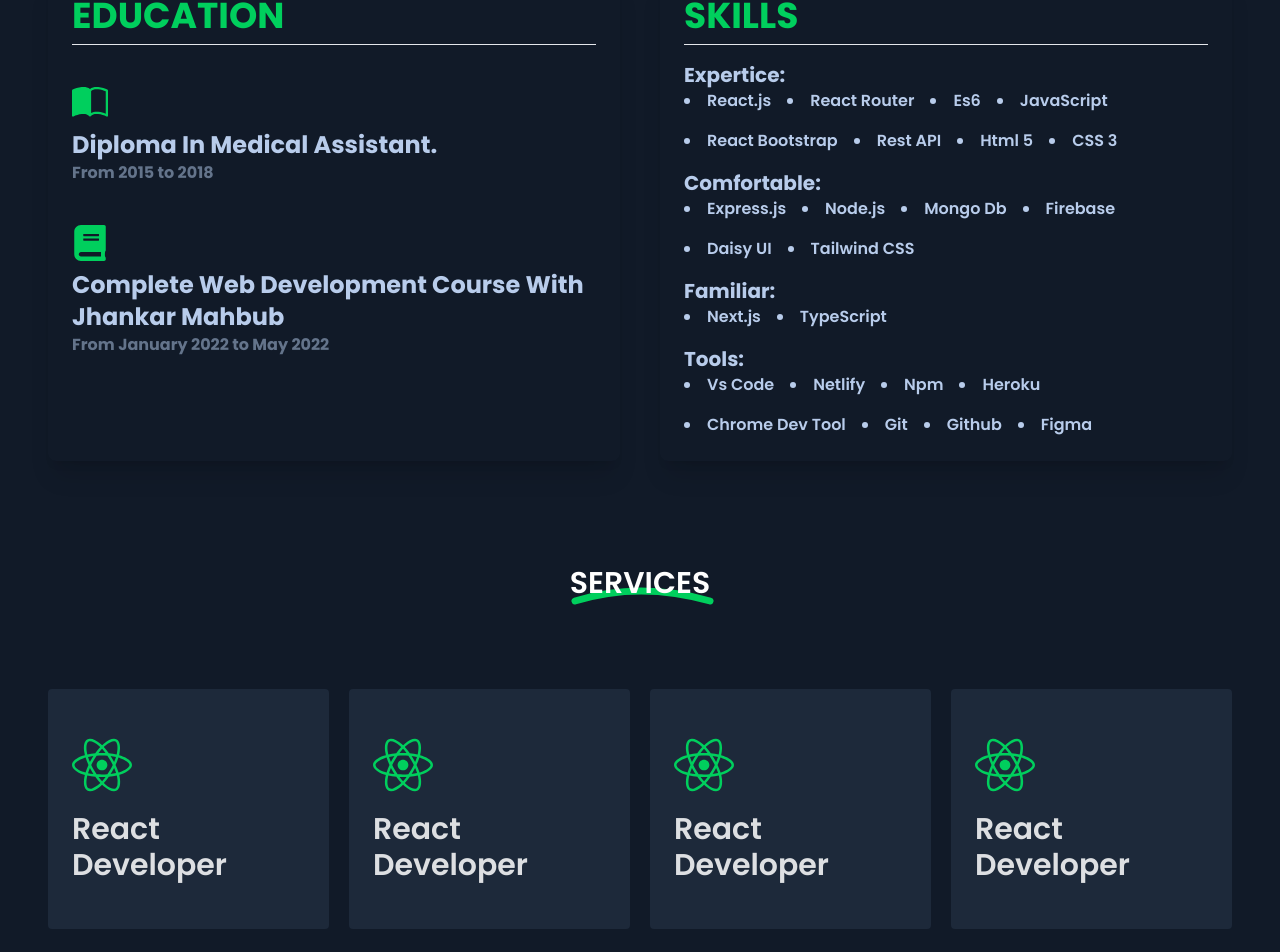
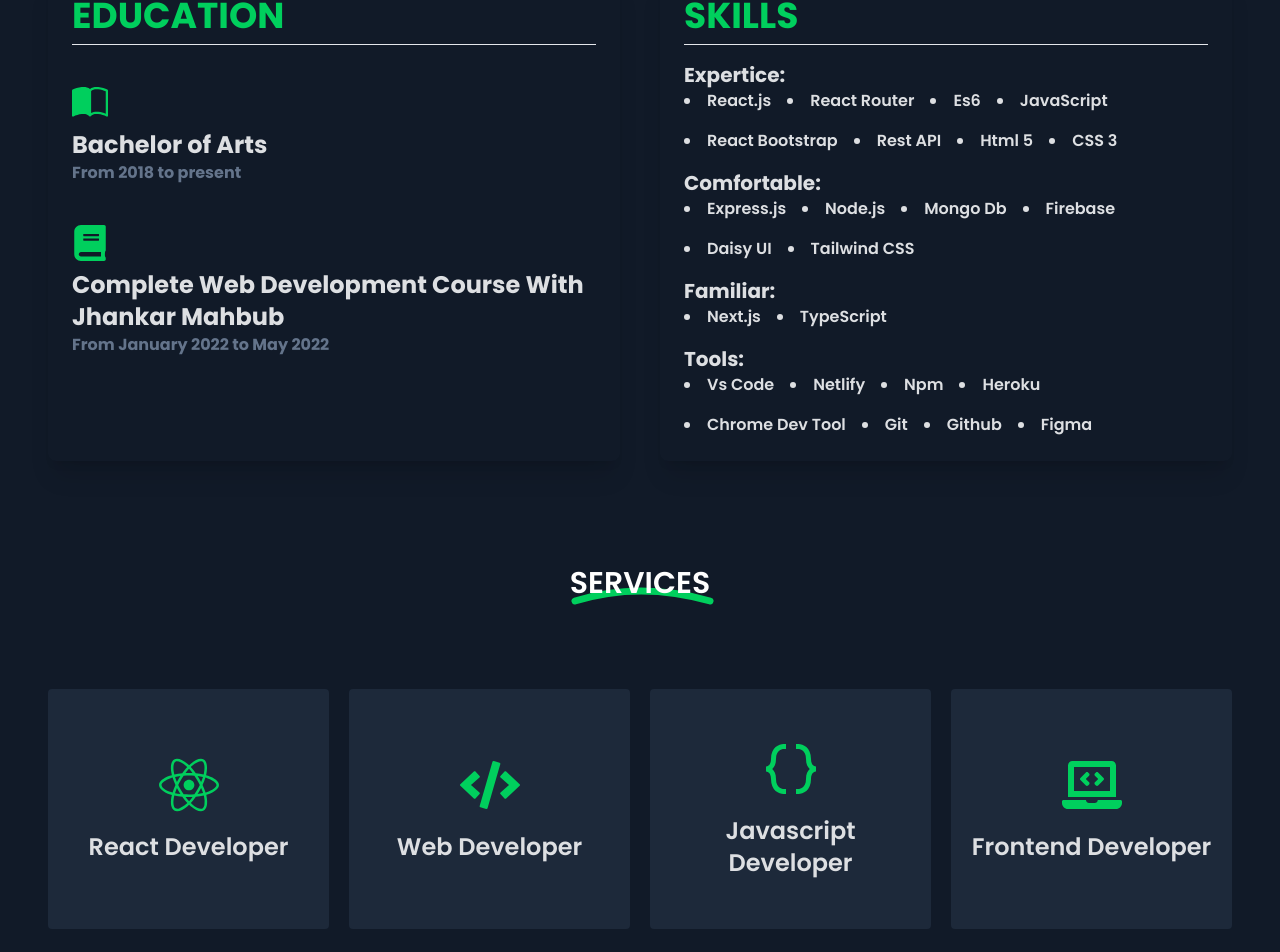
Before and after one commit to forhadmia1/my_protfolio, a React (Create React App) app: page / in a window 1280 px wide. Shown: the part 1652-2604 px from the top of the page. Built offline with nearby package versions, Linux system fonts and the light colour scheme; no server answers.

Commit message:
servecie card design

```diff
--- a/src/components/Services.js
+++ b/src/components/Services.js
@@ -1,5 +1,6 @@
 import React, { useEffect } from 'react';
-import { FaReact } from 'react-icons/fa';
+import { FaReact, FaCode, FaLaptopCode } from 'react-icons/fa';
+import { BiCodeCurly } from 'react-icons/bi';
 import AOS from 'aos';
 import SectionTitle from './SectionTitle';
 
@@ -15,28 +16,36 @@ const Services = () => {
         <section id='services' className='mt-16'>
             <SectionTitle width={140}>SERVICES</SectionTitle>
             <div className='grid grid-cols-1 gap-10 md:gap-5 lg:grid-cols-4 md:grid-cols-2 md:px-12 px-4 mt-16'>
-                <div data-aos="zoom-in-up" className="card h-60 bg-accent px-6 rounded flex justify-center">
+                <div data-aos="zoom-in-up" className="card h-60 bg-accent px-4 rounded flex justify-center">
                     <div>
-                        <FaReact className='text-6xl text-primary' />
-                        <h2 className="text-3xl font-semibold text-neutral mt-4">React Developer</h2>
+                        <div className='flex justify-center'>
+                            <FaReact className='text-6xl text-primary' />
+                        </div>
+                        <h2 className="text-2xl text-center font-semibold text-neutral mt-4">React Developer</h2>
                     </div>
                 </div>
-                <div data-aos="zoom-in-up" className="card h-60 bg-accent px-6 rounded flex justify-center">
+                <div data-aos="zoom-in-up" className="card h-60 bg-accent px-4 rounded flex justify-center">
                     <div>
-                        <FaReact className='text-6xl text-primary' />
-                        <h2 className="text-3xl font-semibold text-neutral mt-4">React Developer</h2>
+                        <div className='flex justify-center'>
+                            <FaCode className='text-6xl text-primary' />
+                        </div>
+                        <h2 className="text-2xl text-center font-semibold text-neutral mt-4">Web Developer</h2>
                     </div>
                 </div>
-                <div data-aos="zoom-in-up" className="card h-60 bg-accent px-6 rounded flex justify-center">
+                <div data-aos="zoom-in-up" className="card h-60 bg-accent px-4 rounded flex justify-center">
                     <div>
-                        <FaReact className='text-6xl text-primary' />
-                        <h2 className="text-3xl font-semibold text-neutral mt-4">React Developer</h2>
+                        <div className='flex justify-center'>
+                            <BiCodeCurly className='text-6xl text-primary' />
+                        </div>
+                        <h2 className="text-2xl font-semibold text-neutral mt-4 text-center">Javascript Developer</h2>
                     </div>
                 </div>
-                <div data-aos="zoom-in-up" className="card h-60 bg-accent px-6 rounded flex justify-center">
+                <div data-aos="zoom-in-up" className="card h-60 bg-accent px-4 rounded flex justify-center">
                     <div>
-                        <FaReact className='text-6xl text-primary' />
-                        <h2 className="text-3xl font-semibold text-neutral mt-4">React Developer</h2>
+                        <div className='flex justify-center'>
+                            <FaLaptopCode className='text-6xl text-primary' />
+                        </div>
+                        <h2 className="text-2xl font-semibold text-neutral mt-4 text-center">Frontend Developer</h2>
                     </div>
                 </div>
             </div>
--- a/src/components/Skills.js
+++ b/src/components/Skills.js
@@ -8,13 +8,13 @@ const Skills = () => {
         <section id='my_skills'>
             <SectionTitle width={140}>MY SKILLS</SectionTitle>
             <div className='grid grid-cols-1 lg:grid-cols-2 mt-10 gap-10 mb-10 px-6 md:px-12'>
-                <div className=' shadow-xl p-6 rounded-lg'>
+                <div className=' shadow-xl p-6 rounded-lg text-neutral'>
                     <h2 className='text-4xl font-bold text-primary mb-2 uppercase'>Education</h2>
                     <hr />
                     <div className='mt-10'>
                         <BsBookHalf className='text-4xl mb-2 text-primary' />
-                        <h2 className='text-2xl font-bold'>Diploma In Medical Assistant.</h2>
-                        <p className='font-bold text-slate-500'>From 2015 to 2018</p>
+                        <h2 className='text-2xl font-bold'>Bachelor of Arts</h2>
+                        <p className='font-bold text-slate-500'>From 2018 to present</p>
                     </div>
                     <div className='mt-10'>
                         <FaBook className='text-4xl mb-2 text-primary' />
@@ -22,7 +22,7 @@ const Skills = () => {
                         <p className='font-bold text-slate-500'>From January 2022 to May 2022</p>
                     </div>
                 </div>
-                <div className=' shadow-xl p-6 rounded-lg'>
+                <div className=' shadow-xl p-6 rounded-lg text-neutral'>
                     <h2 className='text-4xl font-bold text-primary mb-2 uppercase'>Skills</h2>
                     <hr />
                     <div className='mt-4'>
```
